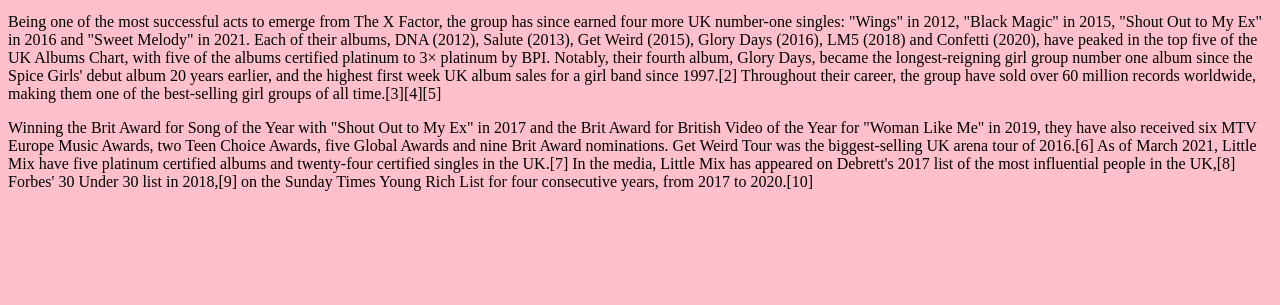
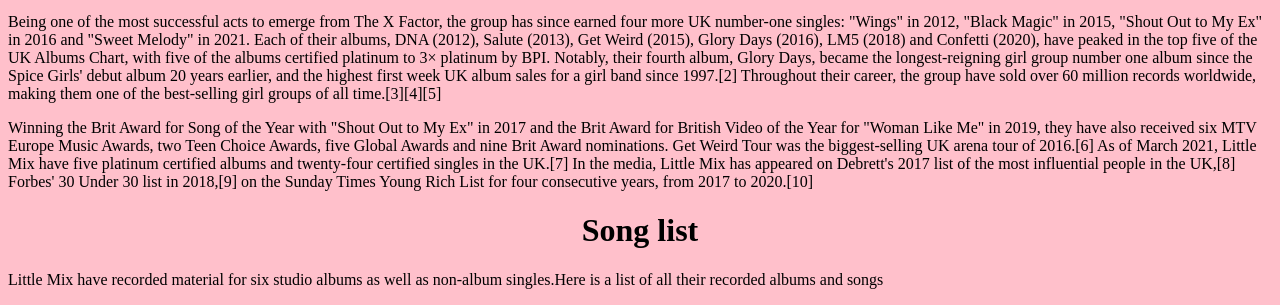
Before and after one commit to Becka7/my-favorite-band, a plain HTML site: page index.html in a window 1280 px wide. Shown: the part 763-1068 px from the top of the page. Before the commit the page ends 970 px from the top, so only its background shows below. Drawn offline with Linux system fonts and the light colour scheme.

Commit message:
added a third div

```diff
--- a/index.html
+++ b/index.html
@@ -19,6 +19,11 @@
         </p>
         <p>Winning the Brit Award for Song of the Year with "Shout Out to My Ex" in 2017 and the Brit Award for British Video of the Year for "Woman Like Me" in 2019, they have also received six MTV Europe Music Awards, two Teen Choice Awards, five Global Awards and nine Brit Award nominations. Get Weird Tour was the biggest-selling UK arena tour of 2016.[6] As of March 2021, Little Mix have five platinum certified albums and twenty-four certified singles in the UK.[7] In the media, Little Mix has appeared on Debrett's 2017 list of the most influential people in the UK,[8] Forbes' 30 Under 30 list in 2018,[9] on the Sunday Times Young Rich List for four consecutive years, from 2017 to 2020.[10]</p>
     </div>
+    <div class ="bio" id ="songs">
+        <h1>Song list</h1>
+        <p>Little Mix have recorded material for six studio albums as well as non-album singles.Here is a list of all their recorded albums and songs </p>
+
+    </div>
 
 
 </body>
```
